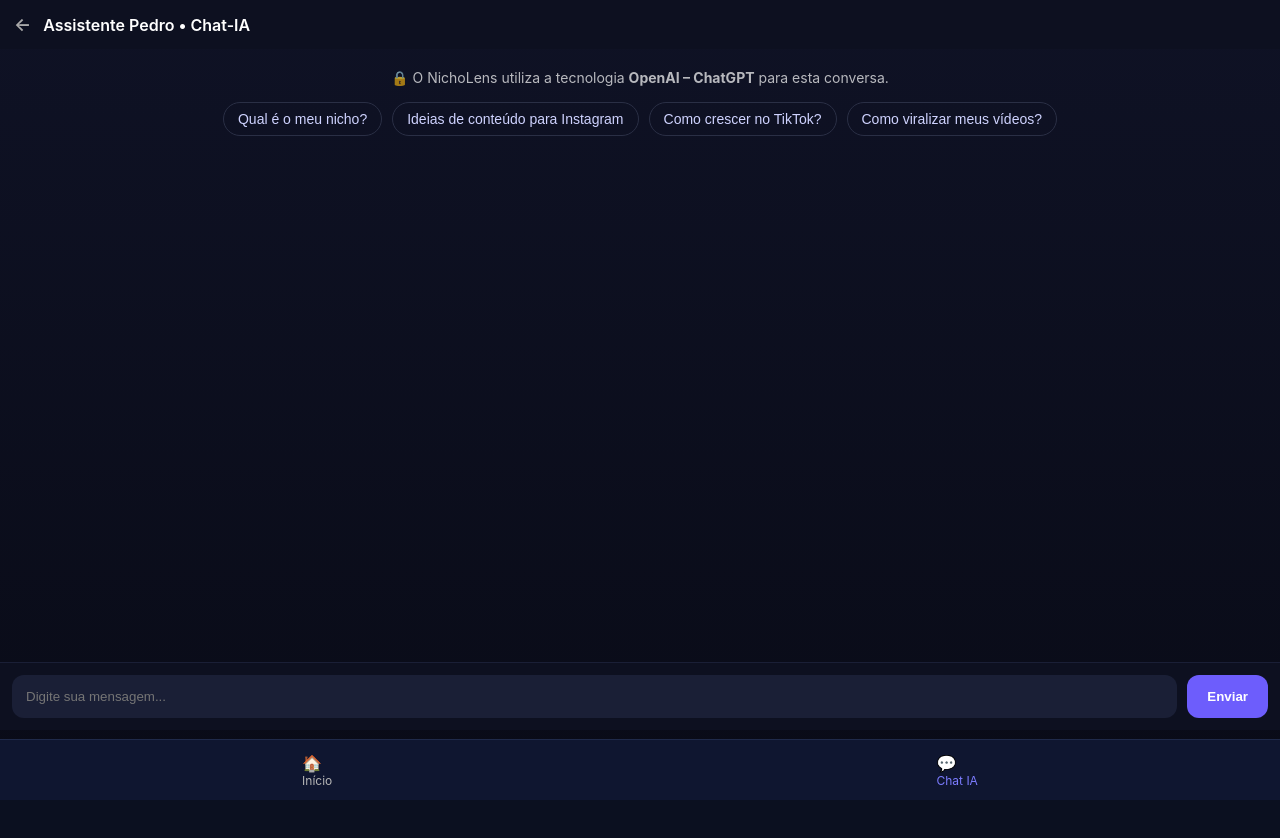
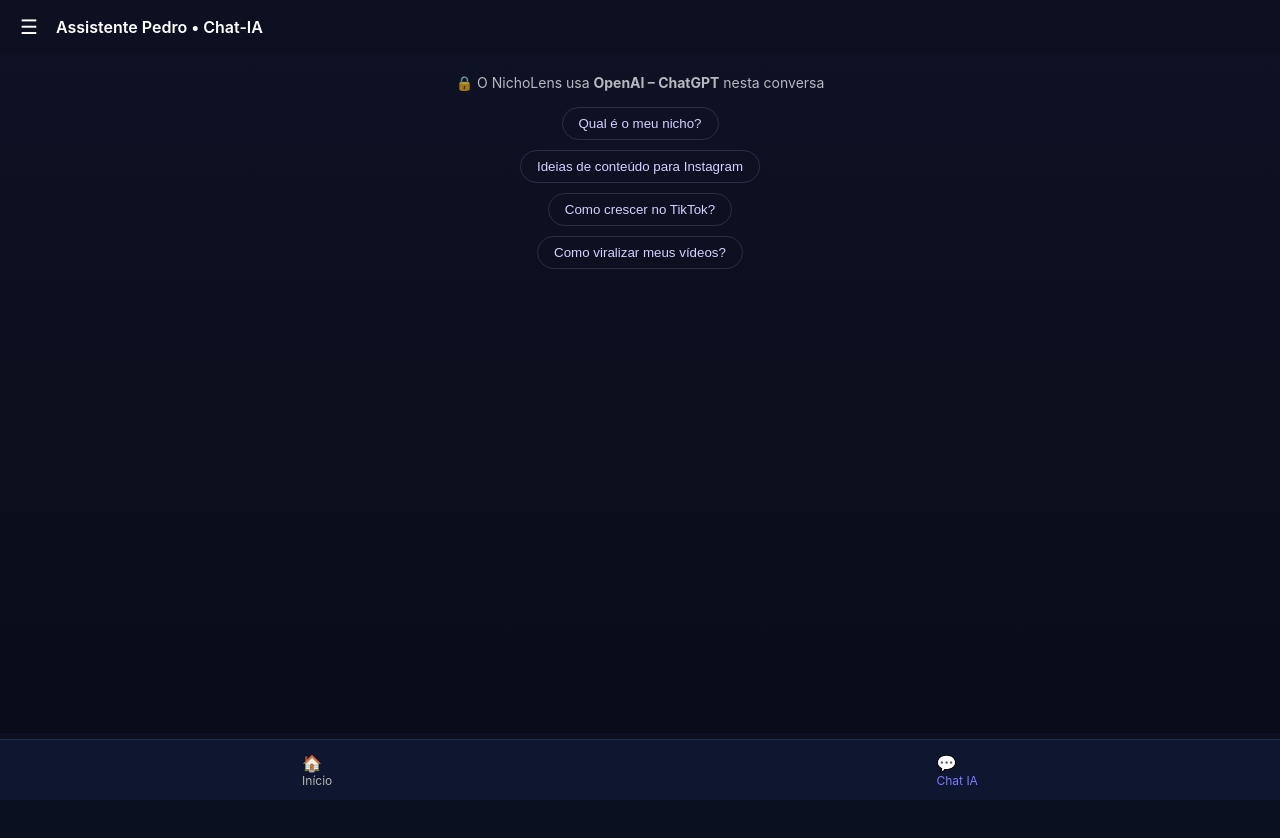
Before and after one commit to robinbrasil008-del/App---NichoLens-AI, a Next.js app: page /chat in a window 1280 px wide. Shown: the top 838 px of the page. Built offline with nearby package versions, Linux system fonts and the light colour scheme.

Commit message:
Update page.js

```diff
--- a/app/(tabs)/chat/page.js
+++ b/app/(tabs)/chat/page.js
@@ -1,7 +1,6 @@
 "use client";
 
-import { useState } from "react";
-import Link from "next/link";
+import { useEffect, useState } from "react";
 
 const SUGESTOES = [
   "Qual é o meu nicho?",
@@ -14,15 +13,36 @@ export default function ChatPage() {
   const [messages, setMessages] = useState([]);
   const [input, setInput] = useState("");
   const [loading, setLoading] = useState(false);
+  const [menuOpen, setMenuOpen] = useState(false);
+  const [projects, setProjects] = useState([]);
+
+  // 🔹 Carrega projetos salvos
+  useEffect(() => {
+    const saved = JSON.parse(localStorage.getItem("nicholens-projects")) || [];
+    setProjects(saved);
+  }, []);
+
+  // 🔹 Salva automaticamente quando mensagens mudam
+  useEffect(() => {
+    if (messages.length === 0) return;
+
+    const newProject = {
+      id: Date.now(),
+      date: new Date().toLocaleString(),
+      messages,
+    };
+
+    const updated = [newProject, ...projects];
+    setProjects(updated);
+    localStorage.setItem("nicholens-projects", JSON.stringify(updated));
+    // eslint-disable-next-line
+  }, [messages]);
 
   async function sendMessage(text) {
-    const messageToSend = text ?? input;
-    if (!messageToSend.trim()) return;
+    const msg = text ?? input;
+    if (!msg.trim()) return;
 
-    setMessages((prev) => [
-      ...prev,
-      { role: "user", content: messageToSend },
-    ]);
+    setMessages((prev) => [...prev, { role: "user", content: msg }]);
     setInput("");
     setLoading(true);
 
@@ -30,7 +50,7 @@ export default function ChatPage() {
       const res = await fetch("/api/chat", {
         method: "POST",
         headers: { "Content-Type": "application/json" },
-        body: JSON.stringify({ message: messageToSend }),
+        body: JSON.stringify({ message: msg }),
       });
 
       const data = await res.json();
@@ -42,31 +62,63 @@ export default function ChatPage() {
     } catch {
       setMessages((prev) => [
         ...prev,
-        {
-          role: "assistant",
-          content: "❌ Erro ao responder. Tente novamente.",
-        },
+        { role: "assistant", content: "Erro ao responder." },
       ]);
     } finally {
       setLoading(false);
     }
   }
 
+  function newChat() {
+    setMessages([]);
+    setMenuOpen(false);
+  }
+
+  function loadProject(p) {
+    setMessages(p.messages);
+    setMenuOpen(false);
+  }
+
   return (
     <div style={styles.page}>
-      {/* Header */}
+      {/* HEADER */}
       <div style={styles.header}>
-        <Link href="/" style={styles.back}>←</Link>
+        <button onClick={() => setMenuOpen(!menuOpen)} style={styles.menuBtn}>
+          ☰
+        </button>
         <span>Assistente Pedro • Chat-IA</span>
       </div>
 
-      <div style={styles.main}>
-        {/* Aviso OpenAI + Sugestões */}
+      {/* MENU */}
+      {menuOpen && (
+        <div style={styles.menu}>
+          <button style={styles.menuItem} onClick={newChat}>
+            ➕ Novo chat
+          </button>
+
+          <div style={styles.menuTitle}>📁 Projetos salvos</div>
+
+          {projects.length === 0 && (
+            <div style={styles.menuEmpty}>Nenhum projeto ainda</div>
+          )}
+
+          {projects.map((p) => (
+            <button
+              key={p.id}
+              style={styles.menuItem}
+              onClick={() => loadProject(p)}
+            >
+              {p.date}
+            </button>
+          ))}
+        </div>
+      )}
+
+      {/* INTRO */}
       {messages.length === 0 && (
         <div style={styles.intro}>
-            <div style={styles.openaiInfo}>
-              🔒 O NichoLens utiliza a tecnologia{" "}
-              <strong>OpenAI – ChatGPT</strong> para esta conversa.
+          <div style={styles.openai}>
+            🔒 O NichoLens usa <b>OpenAI – ChatGPT</b> nesta conversa
           </div>
 
           <div style={styles.suggestions}>
@@ -83,23 +135,19 @@ export default function ChatPage() {
         </div>
       )}
 
-        {/* Chat */}
+      {/* CHAT */}
       <div style={styles.chat}>
-          {messages.map((msg, i) => (
+        {messages.map((m, i) => (
           <div
             key={i}
             style={{
               ...styles.bubble,
-                alignSelf:
-                  msg.role === "user" ? "flex-end" : "flex-start",
-                background:
-                  msg.role === "user" ? "#6d5dfc" : "#2a2f45",
+              alignSelf: m.role === "user" ? "flex-end" : "flex-start",
+              background: m.role === "user" ? "#6d5dfc" : "#2a2f45",
             }}
           >
-              {msg.content.split("\n").map((line, idx) => (
-                <div key={idx} style={{ marginBottom: 6 }}>
-                  {line}
-                </div>
+            {m.content.split("\n").map((l, j) => (
+              <div key={j}>{l}</div>
             ))}
           </div>
         ))}
@@ -111,7 +159,7 @@ export default function ChatPage() {
         )}
       </div>
 
-        {/* Input */}
+      {/* INPUT */}
       <div style={styles.inputArea}>
         <input
           value={input}
@@ -120,16 +168,15 @@ export default function ChatPage() {
           style={styles.input}
           onKeyDown={(e) => e.key === "Enter" && sendMessage()}
         />
-          <button onClick={() => sendMessage()} style={styles.button}>
+        <button onClick={() => sendMessage()} style={styles.send}>
           Enviar
         </button>
-        </div>
       </div>
     </div>
   );
 }
 
-const BANNER_HEIGHT = 70;
+/* ====== STYLES ====== */
 
 const styles = {
   page: {
@@ -141,45 +188,70 @@ const styles = {
   },
   header: {
     padding: 14,
-    background: "#0d1020",
     display: "flex",
     alignItems: "center",
     gap: 12,
+    background: "#0d1020",
     fontWeight: 600,
   },
-  back: {
-    color: "#aaa",
-    textDecoration: "none",
-    fontSize: 18,
+  menuBtn: {
+    background: "none",
+    border: "none",
+    color: "#fff",
+    fontSize: 20,
+    cursor: "pointer",
   },
-  main: {
-    flex: 1,
-    display: "flex",
-    flexDirection: "column",
-    position: "relative",
+  menu: {
+    position: "absolute",
+    top: 55,
+    left: 10,
+    background: "#141836",
+    borderRadius: 12,
+    padding: 10,
+    width: 260,
+    zIndex: 10,
+  },
+  menuTitle: {
+    fontSize: 13,
+    opacity: 0.7,
+    margin: "8px 0",
+  },
+  menuItem: {
+    width: "100%",
+    background: "none",
+    border: "none",
+    color: "#fff",
+    textAlign: "left",
+    padding: 8,
+    cursor: "pointer",
+    borderRadius: 8,
+  },
+  menuEmpty: {
+    fontSize: 13,
+    opacity: 0.5,
+    padding: 6,
   },
   intro: {
     padding: 20,
     textAlign: "center",
   },
-  openaiInfo: {
+  openai: {
     opacity: 0.7,
     fontSize: 14,
     marginBottom: 16,
   },
   suggestions: {
     display: "flex",
-    flexWrap: "wrap",
+    flexDirection: "column",
     gap: 10,
-    justifyContent: "center",
+    alignItems: "center",
   },
   suggestion: {
-    padding: "8px 14px",
+    padding: "8px 16px",
     borderRadius: 20,
     border: "1px solid #2a2f45",
     background: "transparent",
     color: "#cfd3ff",
-    fontSize: 14,
     cursor: "pointer",
   },
   chat: {
@@ -189,7 +261,6 @@ const styles = {
     flexDirection: "column",
     gap: 12,
     overflowY: "auto",
-    paddingBottom: 110,
   },
   bubble: {
     maxWidth: "85%",
@@ -197,16 +268,12 @@ const styles = {
     borderRadius: 16,
     fontSize: 15,
     lineHeight: 1.6,
-    whiteSpace: "pre-wrap",
   },
   inputArea: {
-    position: "sticky",
-    bottom: BANNER_HEIGHT,
     display: "flex",
     gap: 10,
     padding: 12,
     background: "#0d1020",
-    borderTop: "1px solid #1a1f36",
   },
   input: {
     flex: 1,
@@ -216,11 +283,11 @@ const styles = {
     background: "#1a1f36",
     color: "#fff",
   },
-  button: {
+  send: {
+    background: "#6d5dfc",
+    border: "none",
+    borderRadius: 12,
     padding: "0 20px",
-    borderRadius: 12,
-    border: "none",
-    background: "#6d5dfc",
     color: "#fff",
     fontWeight: 600,
     cursor: "pointer",
```
Lines whose indentation alone changed are shown as unchanged.
